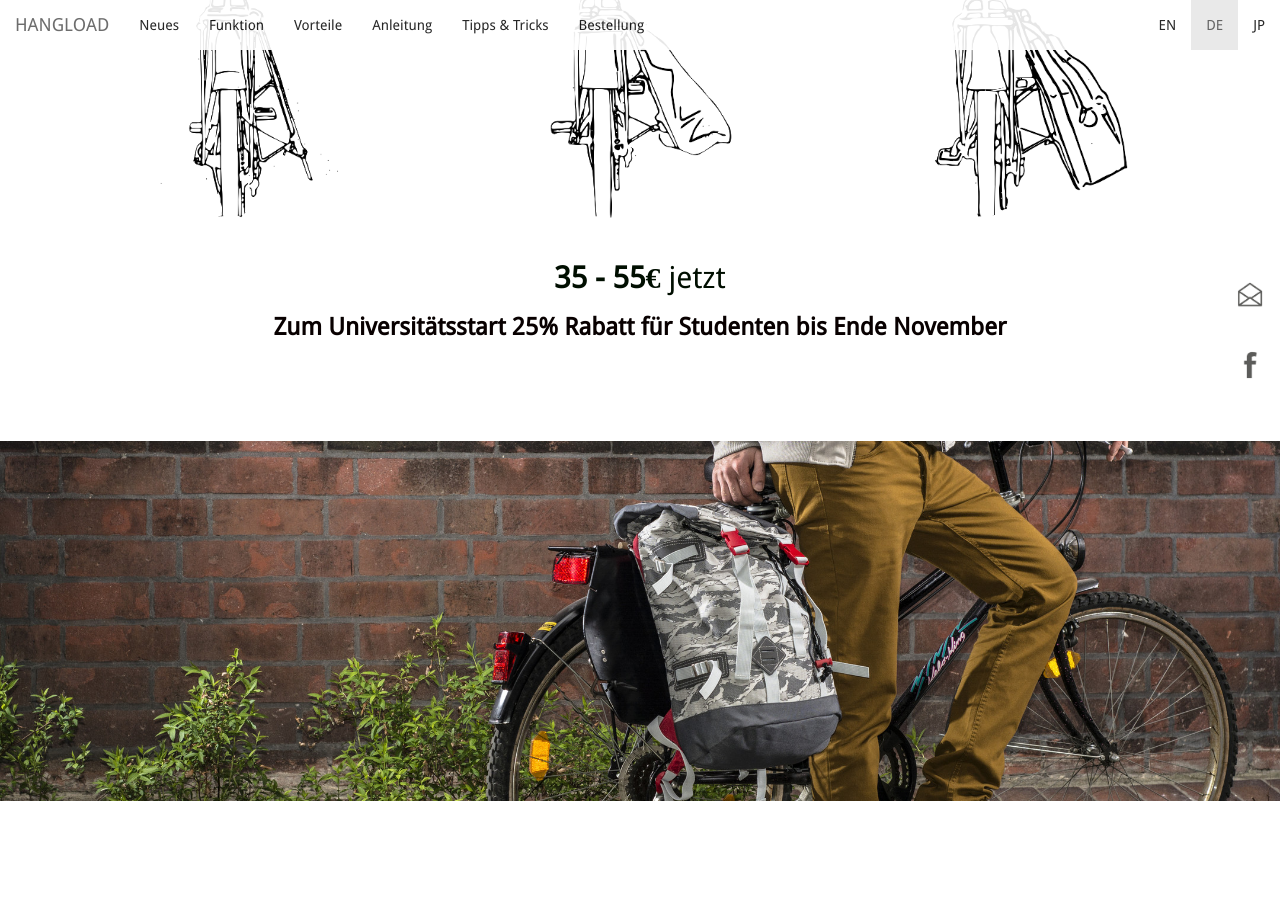
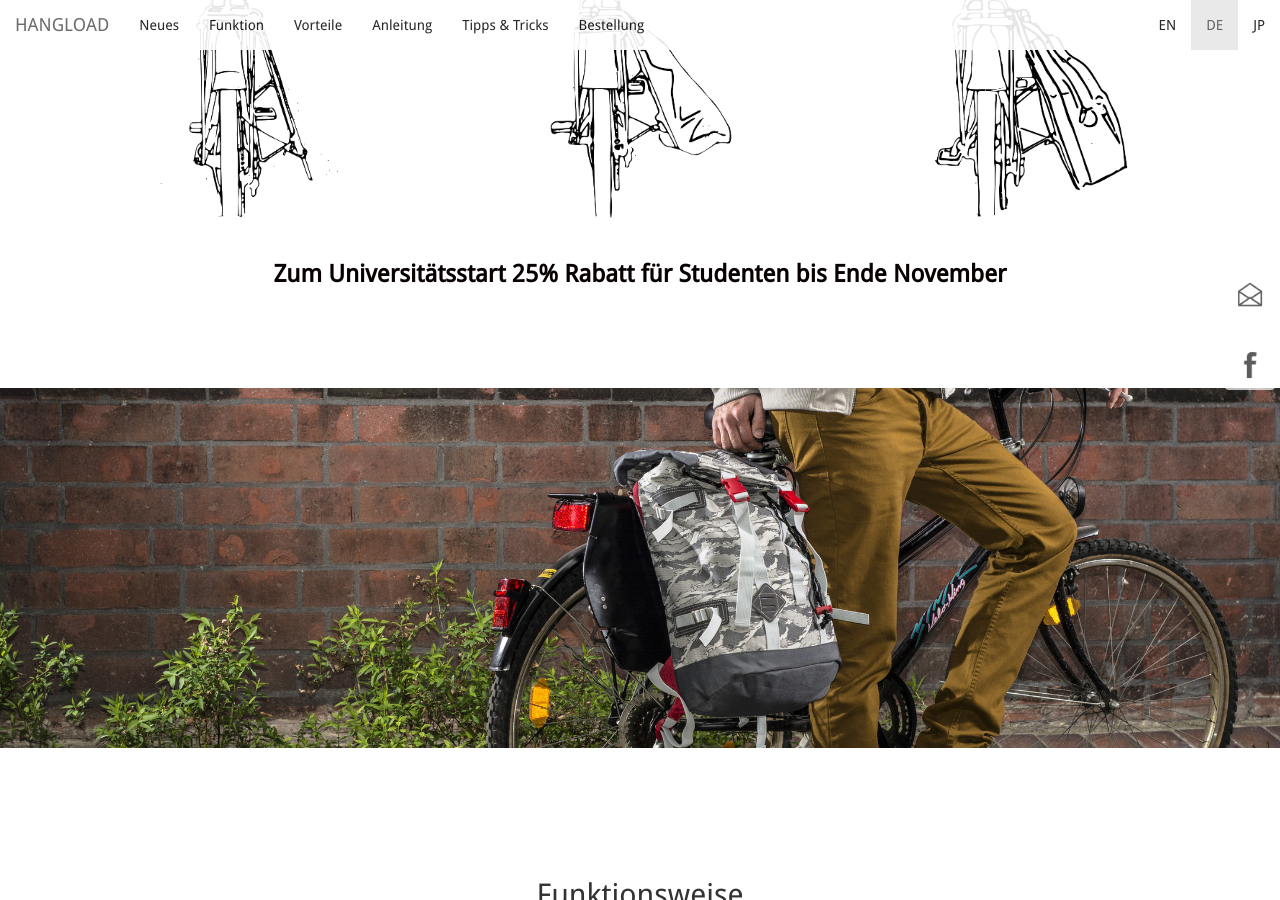
Before and after one commit to bodokaiser/hangload.com, a Jekyll site: the page built from de/index.html, in a window 1280 px wide and 900 px high, scrolled down 787 px. Built offline with Jekyll 4.4.1, drawn with Linux system fonts in a browser that asks for light colours; nearby versions of some CDN libraries; library files that are not in the unit come from our copies; Markdown is read by kramdown in place of the engine named in the settings.

Commit message:
undo pricing

```diff
--- a/de/index.html
+++ b/de/index.html
@@ -39,7 +39,7 @@
           src="/images/workings/rucksack.png" />
       </div>
     </div>
-	<h2 class="text-center"> <font color=”silver”> <strong> 35 - 55€ </strong> jetzt </font> </h2>
+<!--	<h2 class="text-center"> <font color=”silver”> <strong> 35 - 55€ </strong> jetzt </font> </h2> -->
 	 <h3 class="text-center"> <font color=”#800000”> <strong> Zum Universitätsstart 25% Rabatt für Studenten bis Ende November</strong> </font> </h3>
   </div>
 </article>
@@ -105,7 +105,7 @@
     <p class="text-justify">
   Die Kunststoff- Version kann auf der rechten Seite Ihres
   Gepäckträgers befestigt werden und wird für den Einsatz einfach ausgeklappt. </p>
- <h2 class="text-center"> <font color=”#800000”> <a href="/de/webshop/#order"> <strong> 55€ </strong> jetzt </font>  </a> </h2>
+ <!--<h2 class="text-center"> <font color=”#800000”> <a href="/de/webshop/#order"> <strong> 55€ </strong> jetzt </font>  </a> </h2> -->
   <h4 class="text-center"> <font color=”#800000”> <a href="/de/webshop/#order"> <strong>25% Studentenrabatt bis Ende November </strong> </font>  </a> </h4>
 
     </div>
@@ -139,7 +139,7 @@
     <p class="text-justify">
   Die Stoff- Version des Hangloads kann auf jeder Seite Ihres Gepäckträgers befestigt werden -
   wahlweise auch an beiden Seiten gleichzeitig. Erhältlich in vielen verschiedenen Farben.</p>
-  <h2 class="text-center"> <font color=”#800000”> <a href="/de/webshop/#order"> <strong> 35€ </strong> jetzt </font> </a> </h2>
+ <!-- <h2 class="text-center"> <font color=”#800000”> <a href="/de/webshop/#order"> <strong> 35€ </strong> jetzt </font> </a> </h2> -->
   <h4 class="text-center"> <font color=”#800000”> <a href="/de/webshop/#order"> <strong>25% Studentenrabatt bis Ende November </strong> </font>  </a> </h4>
     </div>
   </div>
```
